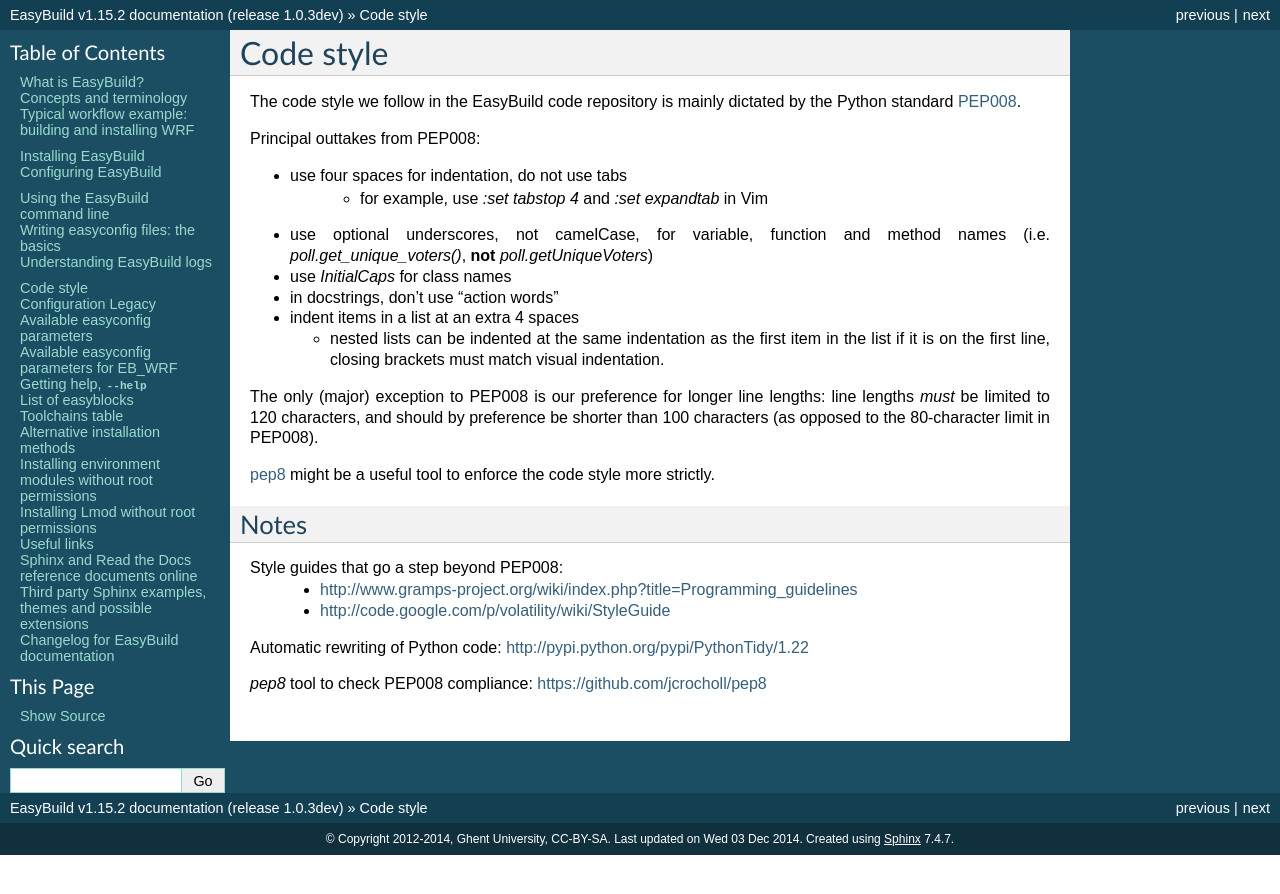
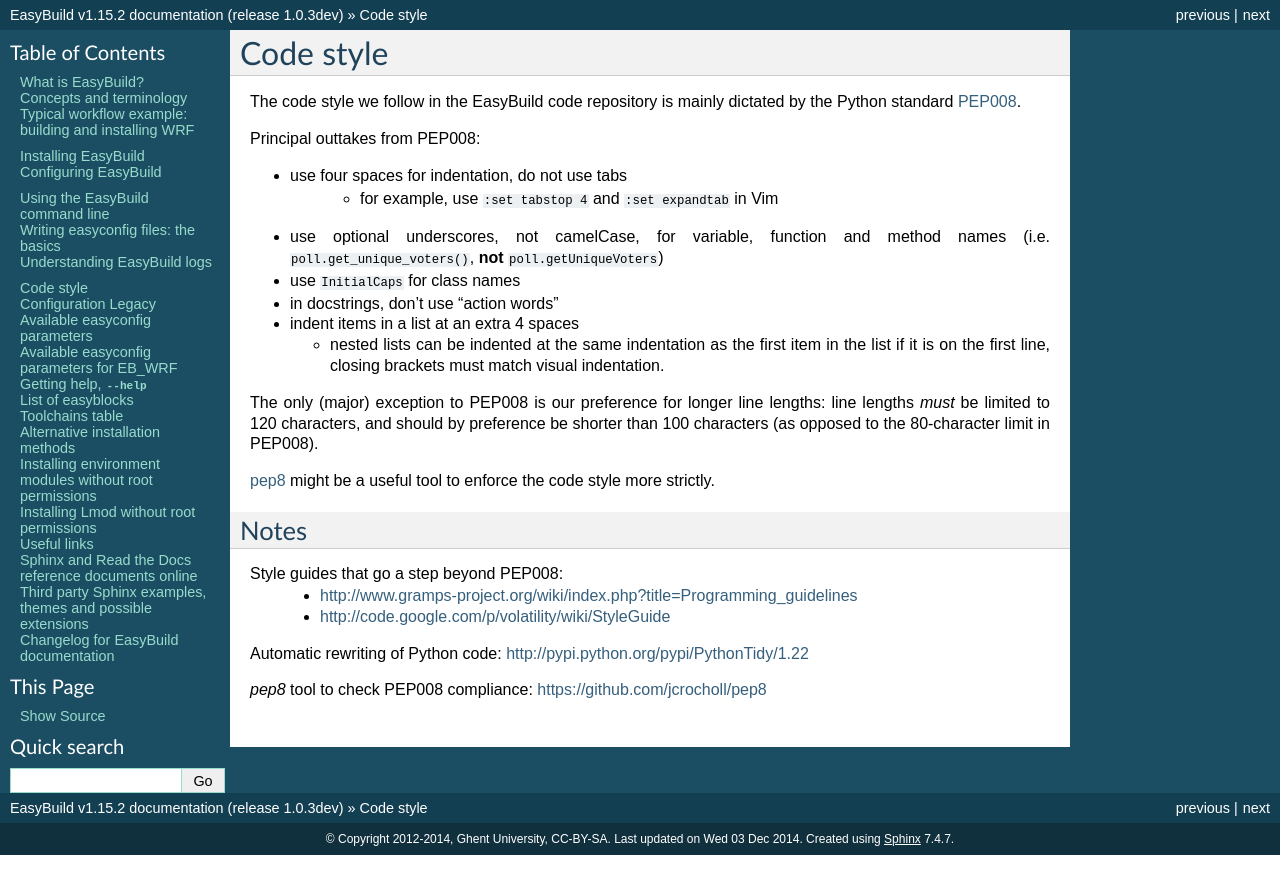
Before and after one commit to easybuilders/easybuild, a Sphinx documentation site: the page built from docs/Code_style.rst, in a window 1280 px wide. Shown: the top 894 px of the page. Built offline with Sphinx 7.4.7, drawn with Linux system fonts in a browser that asks for light colours.

Commit message:
fix code style formatting

```diff
--- a/docs/Code_style.rst
+++ b/docs/Code_style.rst
@@ -9,10 +9,10 @@
 Principal outtakes from PEP008:
 
 * use four spaces for indentation, do not use tabs
-   * for example, use `:set tabstop 4` and `:set expandtab` in Vim
-* use optional underscores, not camelCase, for variable, function and method names (i.e. `poll.get_unique_voters()`,
-  **not** `poll.getUniqueVoters`)
-* use `InitialCaps` for class names
+   * for example, use ``:set tabstop 4`` and ``:set expandtab`` in Vim
+* use optional underscores, not camelCase, for variable, function and method names (i.e. ``poll.get_unique_voters()``,
+  **not** ``poll.getUniqueVoters``)
+* use ``InitialCaps`` for class names
 * in docstrings, don't use "action words"
 * indent items in a list at an extra 4 spaces
 
```
